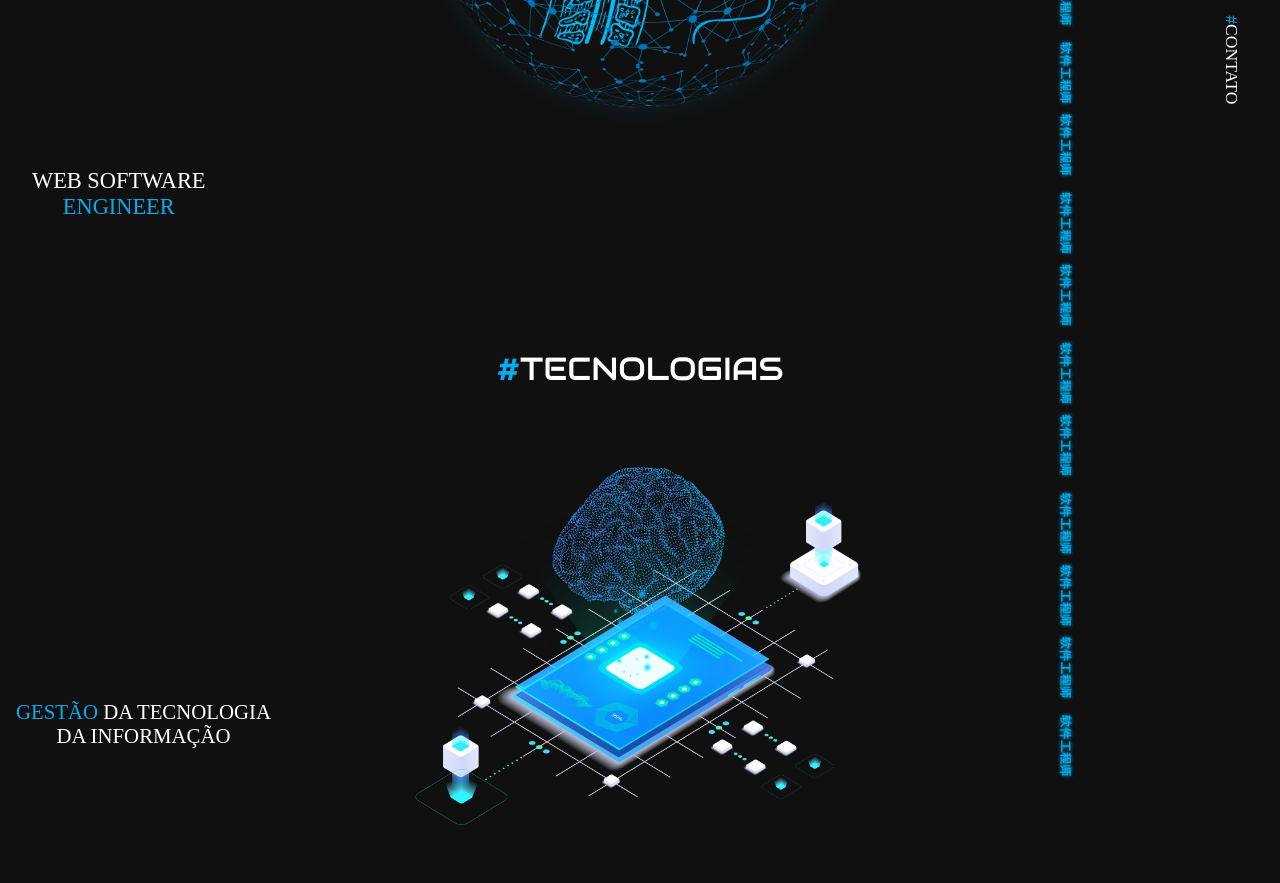
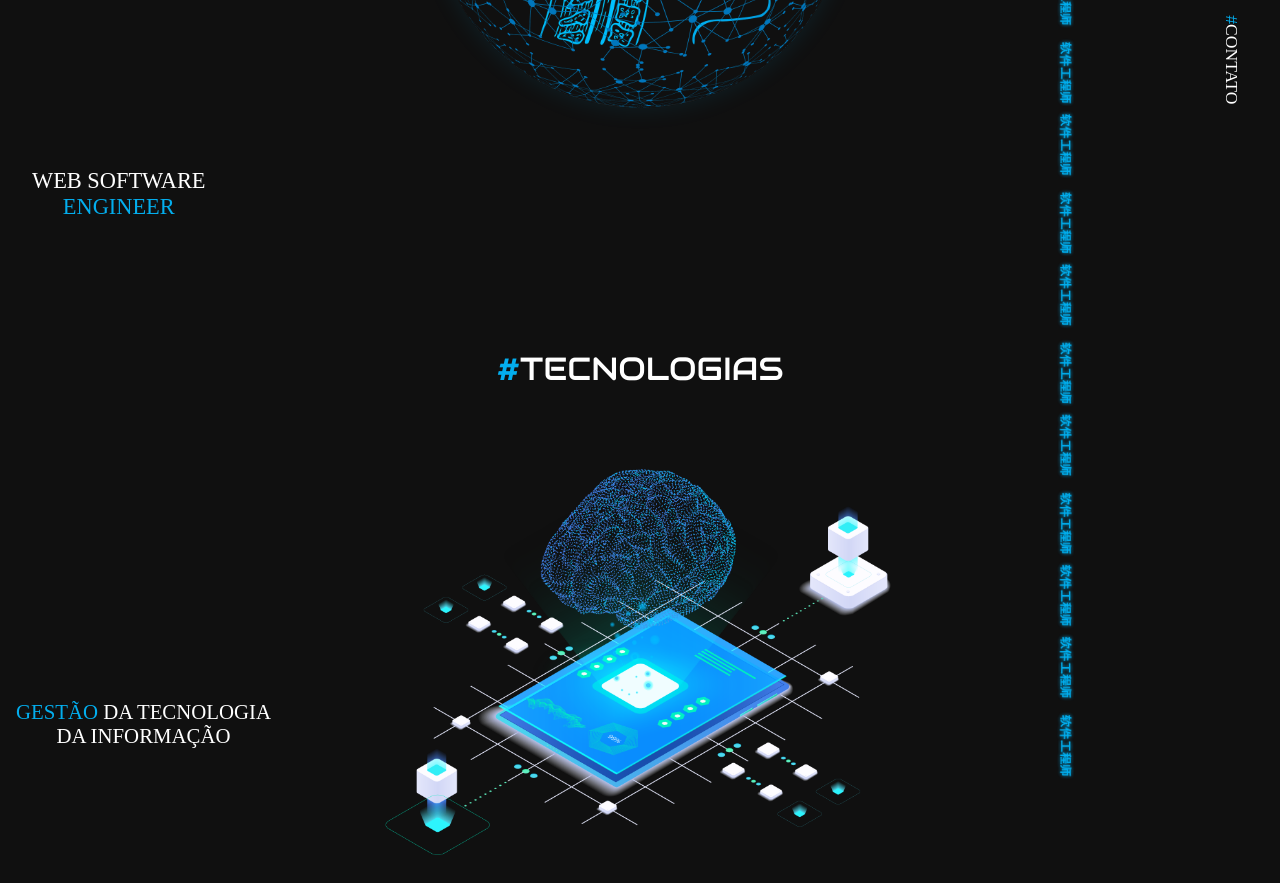
Before and after one commit to leonardosilvabras/portfolio, a React (Create React App) app in the folder client/: page / in a window 1280 px wide. Shown: the part 500-1383 px from the top of the page. Built offline with nearby package versions, Linux system fonts and the light colour scheme; a web font is replaced by a local one.

Commit message:
Ajustes de responsividade

```diff
--- a/client/src/components/tecnologias.js
+++ b/client/src/components/tecnologias.js
@@ -15,9 +15,9 @@ import Mongodb from "../assets/images/mongodb.png";
 const Tecs = () => {
   const Item = () => {
     const Items = Styled.div`
-        max-width: 50%;
         display: grid;
         grid-template-columns: repeat(12, 1fr);
+        grid-gap: 1rem;
 
         @media (max-width: 800px) {
             grid-template-columns: repeat(7, 1fr);
--- a/client/src/pages/about.js
+++ b/client/src/pages/about.js
@@ -32,15 +32,17 @@ const About = () => {
     display: flex;
     justify-content: center;
     align-items: center;
-
-    width: 100%;
     margin: 3rem 0 3rem 0;
 
     img {
-      width: 37.5%;
+      width: 40%;
+      heigth: auto;
 
-      min-width: 25rem;
-      min-height: 25rem;
+      min-width: 34rem;
+    }
+
+    @media (max-width: 850px) {
+      margin: 3rem 0 5rem 0;
     }
 
     @media (max-width: 550px) {
@@ -109,12 +111,12 @@ const About = () => {
           <span style={{ color: PrimaryColor }}>#</span>
           Tecnologias
         </Title>
-      </TitleContainer>
-      <Gestao>
+        <Gestao>
         <span style={{ color: PrimaryColor }}>Gestão </span>
         da Tecnologia<br />
         da Informação
       </Gestao>
+      </TitleContainer>
       <Vetor>
         <img src={Image} alt="Imagem vetorial" />
       </Vetor>
```
